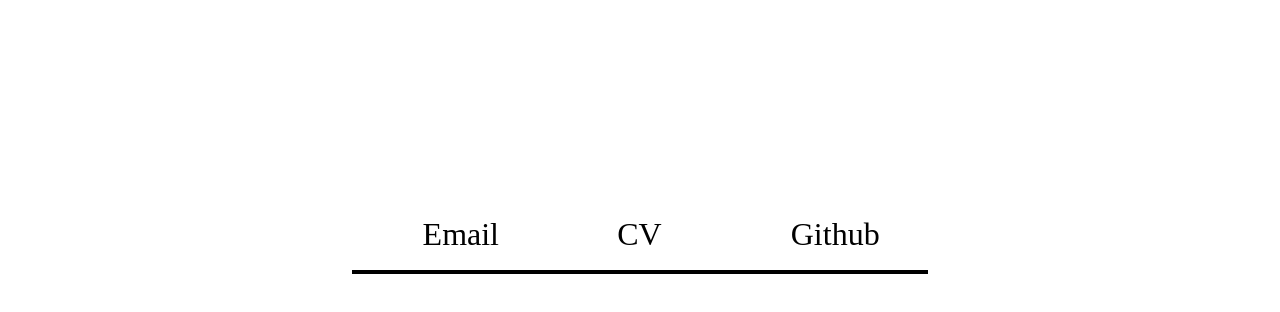
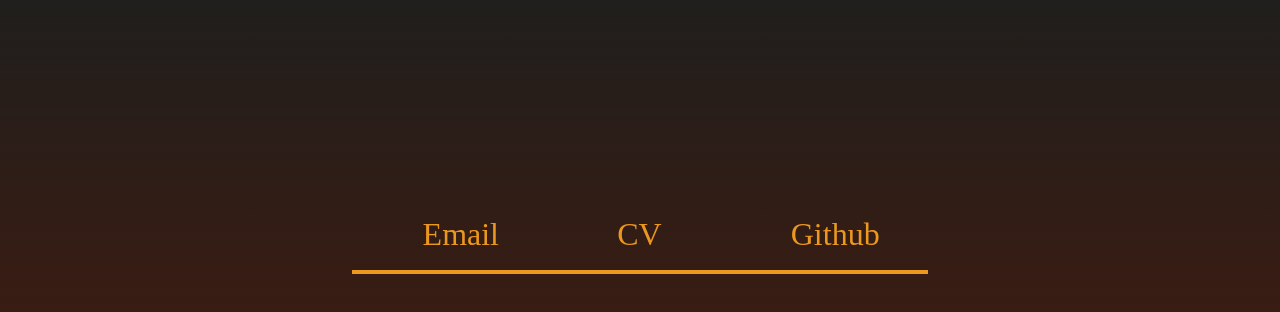
Before and after one commit to sistemd/business, a React (Create React App) app: page / in a window 1280 px wide. Shown: the top 312 px of the page. Built offline with nearby package versions, Linux system fonts and the light colour scheme; the HTML template or start-up script is replaced by a standard one.

Commit message:
Added an animated background gradient

```diff
--- a/src/App.tsx
+++ b/src/App.tsx
@@ -1,15 +1,26 @@
 import React, {useState} from 'react'
 import Menu, {ButtonName} from './Menu'
 import MainContent from './MainContent'
+import BackgroundGradient from './BackgroundGradient'
 import './css/App.css'
 
 export default function App() {
     const [selectedButton, setSelectedButton] = useState<ButtonName | undefined>()
+    const [backgroundGradientOffset, setBackgroundGradientOffset] = useState('0')
+
+    function onSelectedButtonChange(newButton: ButtonName) {
+        setSelectedButton(newButton)
+        setBackgroundGradientOffset('50%')
+    }
 
     return (
-        <div>
-            <Menu className={selectedButton ? 'top-menu' : 'center-menu'} onSelectedButtonChange={setSelectedButton}/>
-            <MainContent selectedButton={selectedButton}/>
-        </div>
+        <>
+            <BackgroundGradient offset={backgroundGradientOffset}/>
+            <div>
+                <Menu className={selectedButton ? 'top-menu' : 'center-menu'}
+                      onSelectedButtonChange={onSelectedButtonChange}/>
+                <MainContent selectedButton={selectedButton}/>
+            </div>
+        </>
     )
 }
--- /dev/null
+++ b/src/BackgroundGradient.tsx
@@ -0,0 +1,14 @@
+import React from 'react'
+import './css/BackgroundGradient.css'
+
+export interface BackgroundGradientProps {
+    offset: string
+}
+
+export default function BackgroundGradient(props: BackgroundGradientProps) {
+    const style = {transform: `translateY(${props.offset})`}
+
+    return (
+        <div className='background-gradient' style={style}/>
+    )
+}
--- a/src/Github.tsx
+++ b/src/Github.tsx
@@ -23,12 +23,12 @@ function BriefDescription() {
 
 function NotableProjectsList() {
     const notableProjects = [
-        {name: 'pic16-tetris', language: 'C', description: 'PIC microcontroller tetris'},
         {name: 'physics-pancake', language: 'JS', description: 'A 2D physics simulation'},
         {name: 'marionette', language: 'Python', description: 'A small Super Mario clone'},
         {name: 'Bezier', language: 'C#', description: 'A simple program for drawing Bezier curves'},
         {name: 'gameboy', language: 'C++', description: 'A snake and tetris clone'},
         {name: 'nes-emulator', language: 'C++', description: 'An unfinished NES emulator'},
+        {name: 'pic16-tetris', language: 'C', description: 'PIC microcontroller tetris'},
     ]
 
     return (
--- a/src/css/App.css
+++ b/src/css/App.css
@@ -1,5 +1,20 @@
+:root {
+    --foreground-color: #EC9720;
+    --main-background-color: rgba(32, 31, 29, 1);
+    --gradient-background-color: #401C10;
+    --gradient-opacity: 0.7;
+}
+
+p, a, div {
+    color: var(--foreground-color);
+    border-color: var(--foreground-color);
+}
+
 :root {
     font: 2em "Fira Code";
+    width: 100vw;
+    height: 100vh;
+    background: var(--main-background-color);
 }
 
 @media (max-width: 662px) {
@@ -21,3 +36,6 @@
 .top-menu {
     margin-top: 8vh;
 }
+
+body {
+}
--- /dev/null
+++ b/src/css/BackgroundGradient.css
@@ -0,0 +1,10 @@
+.background-gradient {
+    position: fixed;
+    top: 0;
+    bottom: 0;
+    left: 0;
+    right: 0;
+    background: linear-gradient(to top, var(--gradient-background-color) 50%, transparent) no-repeat;
+    transition: transform 1s;
+    z-index: -1;
+}
--- a/src/css/Email.css
+++ b/src/css/Email.css
@@ -39,7 +39,6 @@
 
 a.email-link {
     margin: 0;
-    color: black;
 }
 
 .email-input {
--- a/src/css/Menu.css
+++ b/src/css/Menu.css
@@ -5,7 +5,7 @@
 .menu {
     width: calc(var(--menu-button-width) * 3.6);
     height: 2.7em;
-    border-bottom: .15em solid black;
+    border-bottom: .15em solid;
 }
 
 .menu > .button {
```
